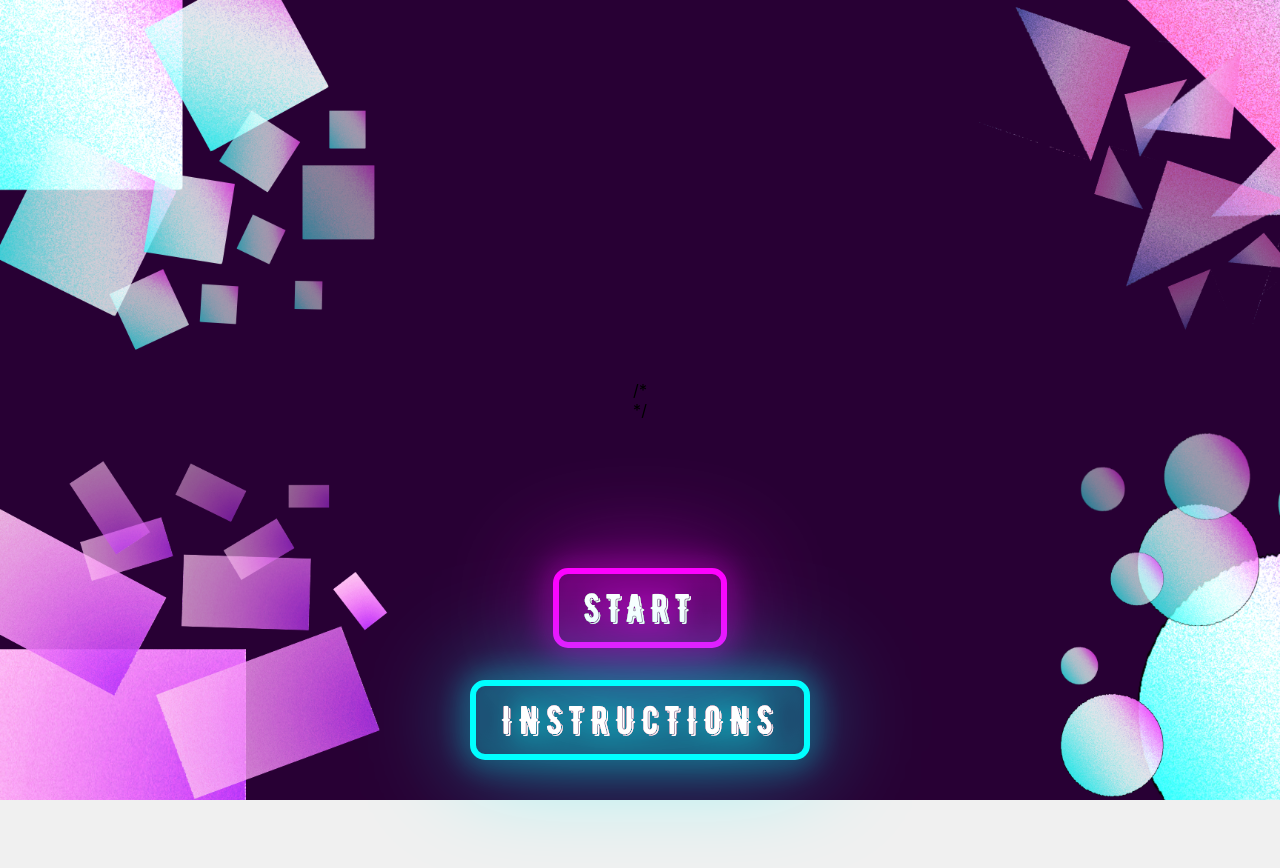
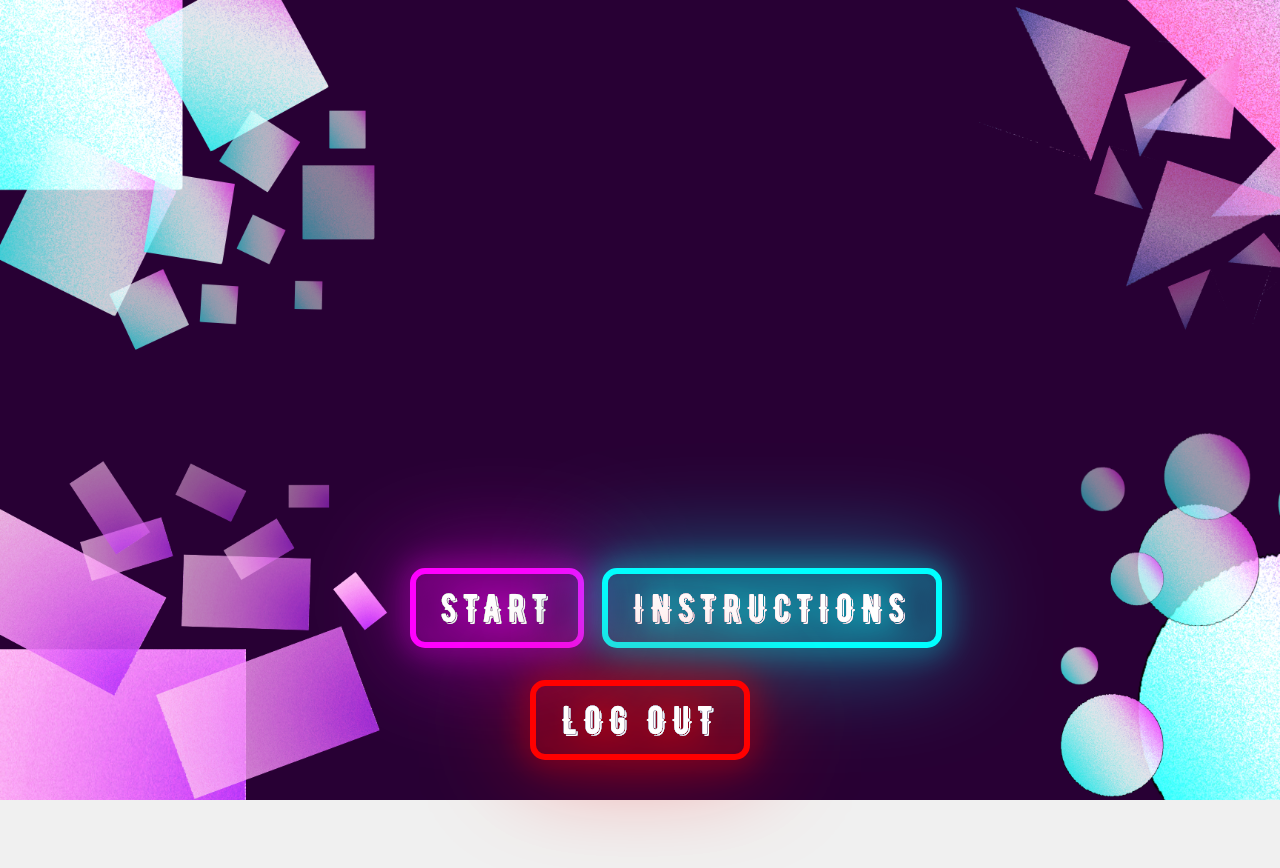
Before and after one commit to mausaye/ArtSpace3D, a React (Create React App) app: page /StartPage in a window 1280 px wide. Shown: the top 868 px of the page. Built offline with nearby package versions, Linux system fonts and the light colour scheme; sample sign-in values are in the browser's storage.

Commit message:
create log out button
- hasn't log out from the account of db
- bug in sign up page

```diff
--- a/src/MenuFiles/SignUp.js
+++ b/src/MenuFiles/SignUp.js
@@ -76,7 +76,6 @@ export default function SignUp() {
             if (status === 201) {
                 const loginUserData = await response.json();
                 localStorage.setItem('userInfo', JSON.stringify(loginUserData));
-                navigate('/StartPage');
             } else if (status === 400) {
                 // api error
                 window.alert('Email is already used');
@@ -91,6 +90,7 @@ export default function SignUp() {
             window.alert(error);
             return;
         };
+        navigate('/StartPage');
     };
     return (
         <div class="login">
--- a/src/MenuFiles/StartPage.css
+++ b/src/MenuFiles/StartPage.css
@@ -17,6 +17,7 @@
   .start-button {
     position: absolute;
     top: 71%;
+    left: 32%;
     color: white;
     border: 6px solid #db3eb1;
     border-radius:15px;
@@ -37,7 +38,8 @@
 
   .instruction-button {
     position: absolute;
-    top: 85%;
+    top: 71%;
+    left: 47%;
     color: white;
     border: 6px solid lightseagreen;
     border-radius:15px;
@@ -55,3 +57,24 @@
     background-color: lightseagreen;
     filter: drop-shadow(0 0 20px lightseagreen) contrast(2) brightness(2);
   }
+
+  .logout-button {
+    position: absolute;
+    top: 85%;
+    color: white;
+    border: 6px solid rgb(210, 45, 40);
+    border-radius:15px;
+    padding: 10px 25px;
+    font-size: 40px;
+    font-family: bernierShade;
+    letter-spacing:5px;
+    cursor: pointer;
+    filter: drop-shadow(0 0 15px rgb(210, 45, 40)) drop-shadow(0 0 50px rgb(210, 45, 40)) contrast(2) brightness(2);
+    transition: .5s;
+  }
+
+  .logout-button:hover {
+    color: black;
+    background-color: rgb(210, 45, 40);
+    filter: drop-shadow(0 0 20px rgb(210, 45, 40)) contrast(2) brightness(2);
+  }
--- a/src/MenuFiles/StartPage.js
+++ b/src/MenuFiles/StartPage.js
@@ -1,7 +1,6 @@
 import './StartPage.css';
 import {useNavigate} from 'react-router-dom';
 import { useEffect } from 'react';
-
 
 export default function MainMenuRoot() {
     const navigate = useNavigate();
@@ -21,10 +20,15 @@ export default function MainMenuRoot() {
         navigate('/InstructionsPage/GettingStarted');
     }
 
+    function clickLogIn(event){
+        navigate('/');
+    }
+
     return (
         <div class='main-menu'>
-            /*<div class="start-button" type="button" onClick={clickStartButton}>START</div> */
+            <div class="start-button" type="button" onClick={clickStartButton}>START</div>
             <div class="instruction-button" type="button" onClick={clickInstructionsButton}>INSTRUCTIONS</div>
+            <div class="logout-button" type="button" onClick={clickLogIn}>LOG OUT</div>
         </div>
     );
 }
```
